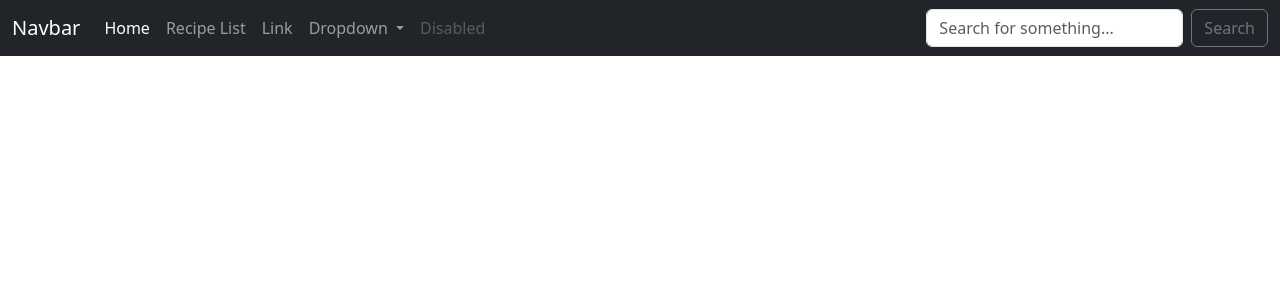
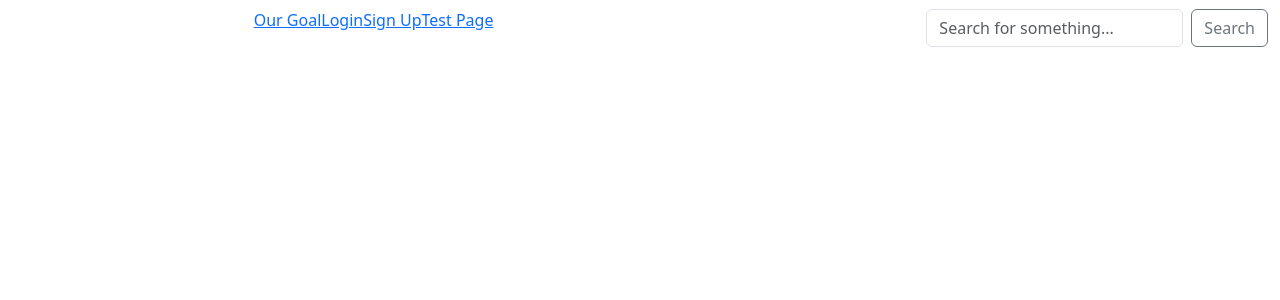
Before and after one commit to HDisHERE/Food-Website, a Django app: page /login/ in a window 1280 px wide. Shown: the top 300 px of the page. Run offline with Django 4.2, Linux system fonts and the light colour scheme.

Commit message:
fixing navbar

```diff
--- a/TheRecipePantry/RecipeApp/templates/base.html
+++ b/TheRecipePantry/RecipeApp/templates/base.html
@@ -3,7 +3,7 @@
   <head>
     <meta charset="utf-8">
     <meta name="viewport" content="width=device-width, initial-scale=1">
-    <title>Bootstrap demo</title>
+    <title>The Recipe Pantry</title>
     <link href="https://cdn.jsdelivr.net/npm/bootstrap@5.3.3/dist/css/bootstrap.min.css" rel="stylesheet" integrity="sha384-QWTKZyjpPEjISv5WaRU9OFeRpok6YctnYmDr5pNlyT2bRjXh0JMhjY6hW+ALEwIH" crossorigin="anonymous">
   </head>
   <body>
--- a/TheRecipePantry/RecipeApp/templates/nav.html
+++ b/TheRecipePantry/RecipeApp/templates/nav.html
@@ -1,4 +1,4 @@
-<nav class="navbar navbar-expand-lg navbar-dark bg-dark">
+<nav class="navbar navbar-expand-lg navbar-dark bg-indianred">
   <!--bg-body-tertiary-->
   <div class="container-fluid">
     <a class="navbar-brand" href="#">Navbar</a>
@@ -12,6 +12,18 @@
         </li>
         <li class="nav-item">
           <a class="nav-link" href="{% url 'recipe-list' %}">Recipe List</a>
+        </li>
+        <li>
+          <a class="nav=link" href="{% url 'ourgoal' %}">Our Goal</a>
+        </li>
+        <li>
+          <a class="nav=link" href="{% url 'login' %}">Login</a>
+        </li>
+        <li>
+          <a class="nav=link" href="{% url 'signup' %}">Sign Up</a>
+        </li>
+        <li>
+          <a class="nav=link" href="{% url 'testpage' %}">Test Page</a>
         </li>
         <li class="nav-item">
           <a class="nav-link" href="#">Link</a>
```
